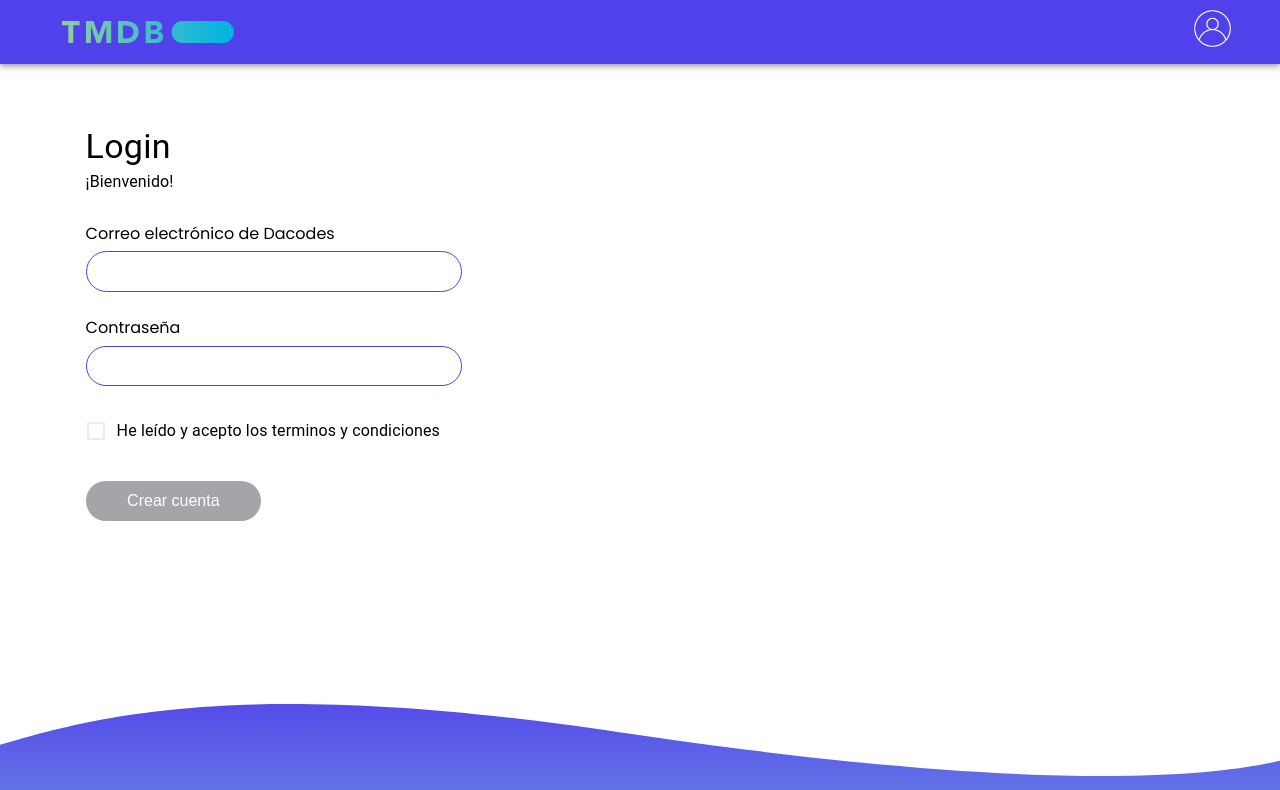
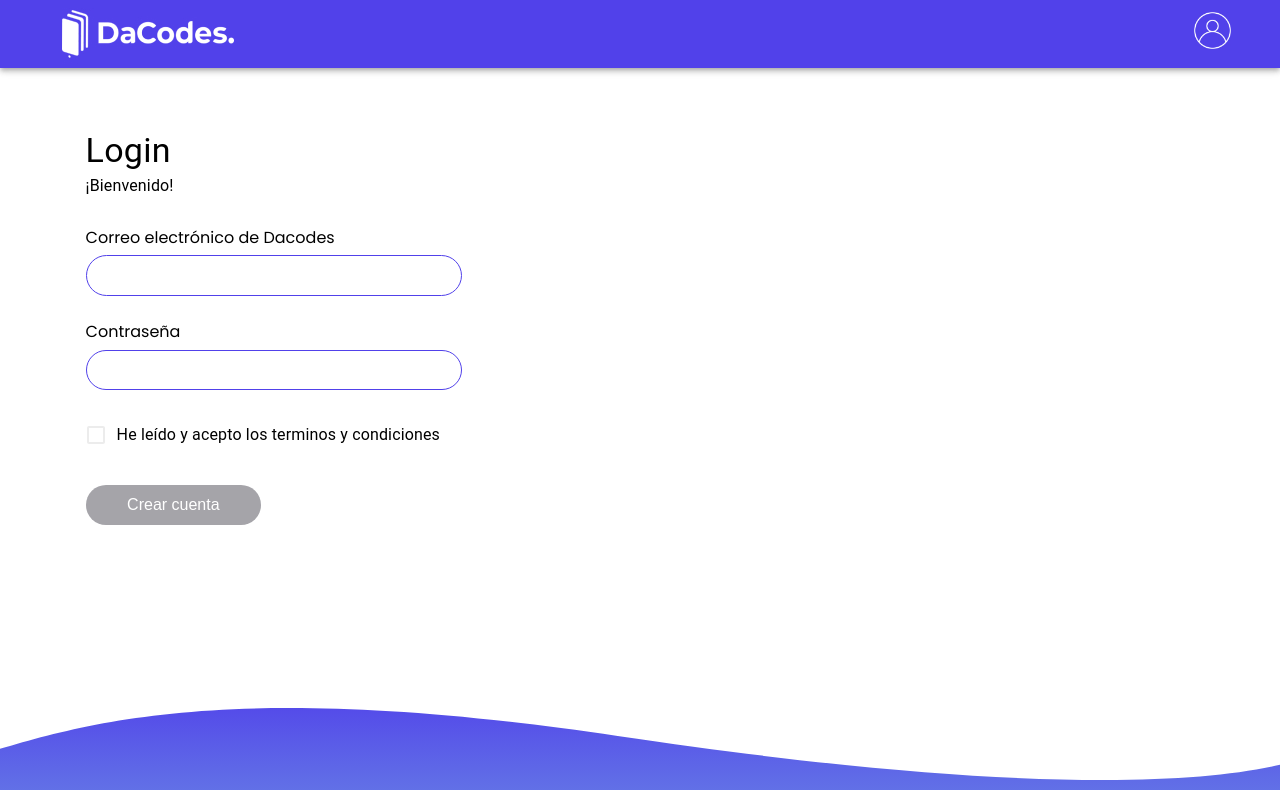
Before and after one commit to fernansolis/moviesapp_dacodes, a React (Vite) app: page / in a window 1280 px wide. Shown: the top 790 px of the page. Built offline with nearby package versions, Linux system fonts and the light colour scheme.

Commit message:
logo updated

```diff
--- a/src/components/Navbar/index.tsx
+++ b/src/components/Navbar/index.tsx
@@ -1,5 +1,5 @@
 import { AppBar, Box, Toolbar } from "@mui/material";
-import theMovie from "../../assets/themovie.svg";
+import dcdLogo from "../../assets/DacodesLogo.jpg";
 import imgUser from "../../assets/user.jpg";
 import { useNavigate } from "react-router-dom";
 
@@ -17,7 +17,7 @@ const Navbar = () => {
           }}
         >
           <img
-            src={theMovie}
+            src={dcdLogo}
             alt="logoDacodes"
             style={{ width: "172px" }}
             onClick={() => navigate("/")}
```
